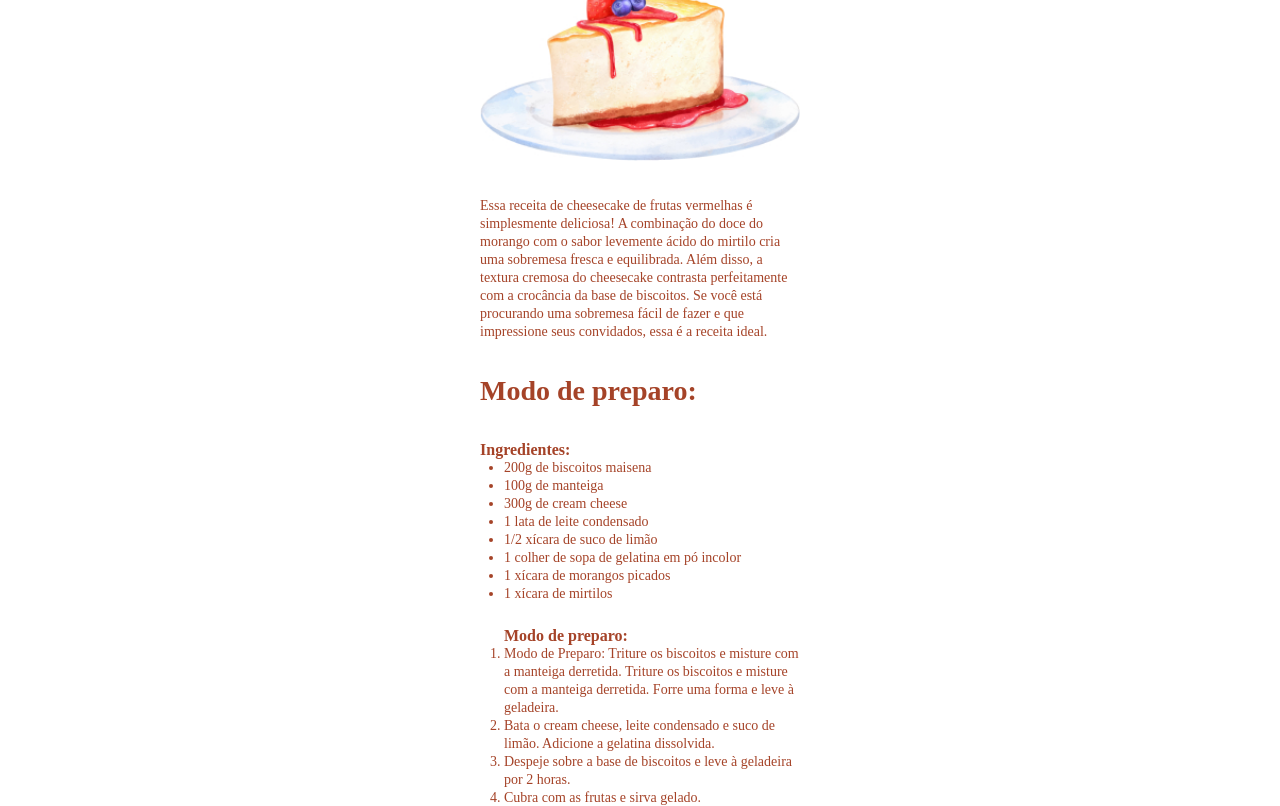
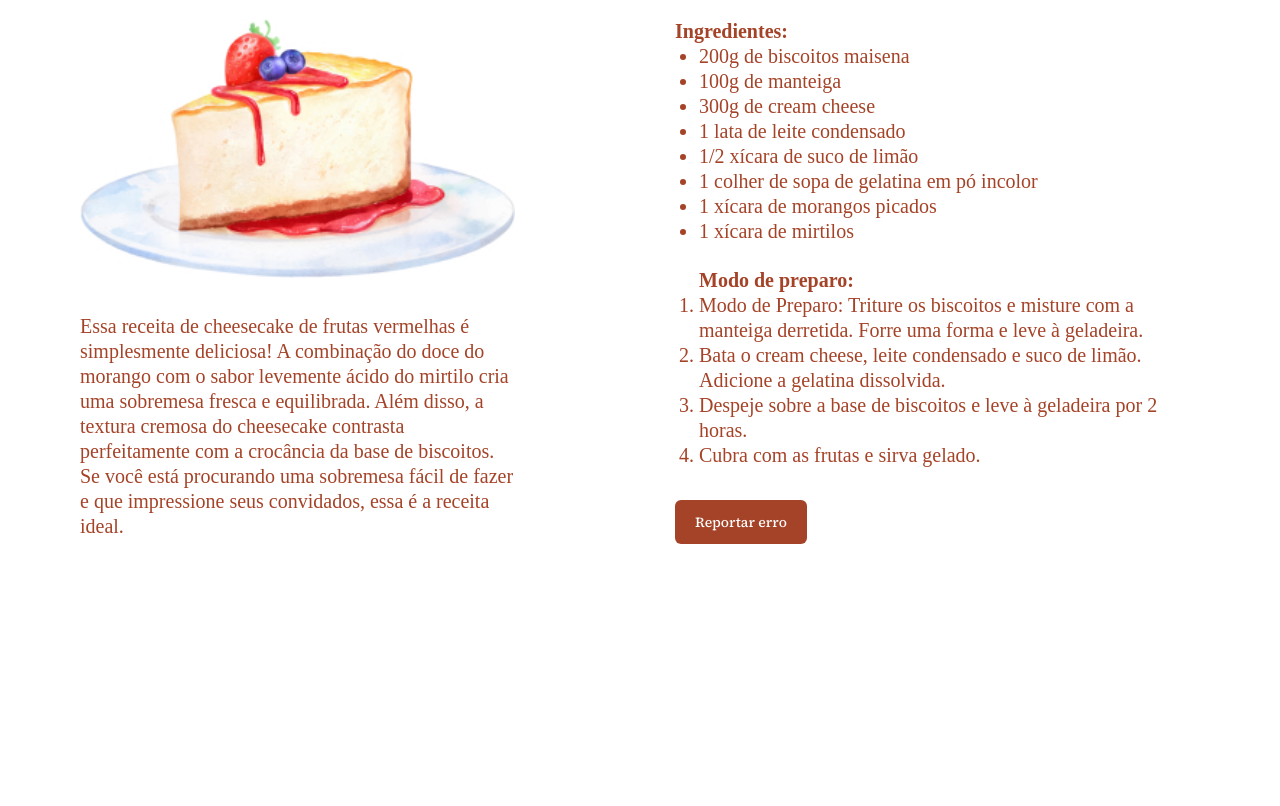
Before and after one commit to gustavimm/CHEESECAKE, a plain HTML site: page index.html in a window 1280 px wide. Shown: the part 153-959 px from the top of the page. After the commit the page ends 800 px from the top, so only its background shows below. Drawn offline with Linux system fonts and the light colour scheme; a web font is replaced by a local one.

Commit message:
adding final project
adicionando projeto final + alterações.

```diff
--- a/index.html
+++ b/index.html
@@ -40,8 +40,8 @@
                 </ul>
 
                 <ol>
-                    <strong>Modo de preparo:</strong>
-                   <li> Modo de Preparo: Triture os biscoitos e misture com a manteiga derretida. Triture os biscoitos e misture com a manteiga derretida. Forre uma forma e leve à geladeira. </li>
+                   <strong>Modo de preparo:</strong>
+                   <li> Modo de Preparo: Triture os biscoitos e misture com a manteiga derretida. Forre uma forma e leve à geladeira. </li>
                    <li> Bata o cream cheese, leite condensado e suco de limão. Adicione a gelatina dissolvida.</li>
                    <li>Despeje sobre a base de biscoitos e leve à geladeira por 2 horas.</li>
                    <li>Cubra com as frutas e sirva gelado.</li>
--- a/style.css
+++ b/style.css
@@ -65,7 +65,41 @@ ul{
 }
 
 @media (min-width:770px){
-    body{
+    main{
+        flex-direction: row;
+        max-width: fit-content;
+        gap: 16rem;
+        padding: 9rem 6rem;
+    }
+
+    .recipe{
+        max-width: 43.5rem;
 
     }
+
+    .ingredients{
+        max-width: 52.5rem;
+    }
+
+    h1, h2{
+        font-size: 4rem;
+        line-height: 5rem;
+    }
+
+    p, li, strong{
+        font-size: 2rem;
+        line-height: 2.5rem;
+    }
+
+    button{
+        padding: 1rem 2rem;
+        font-size: 1.4rem;
+        line-height: 2.4rem;
+        cursor: pointer;
+    }
+
+    button:hover{
+        background: #c75334;
+        transition: all ease 0.5s;
+    }
 }
```
